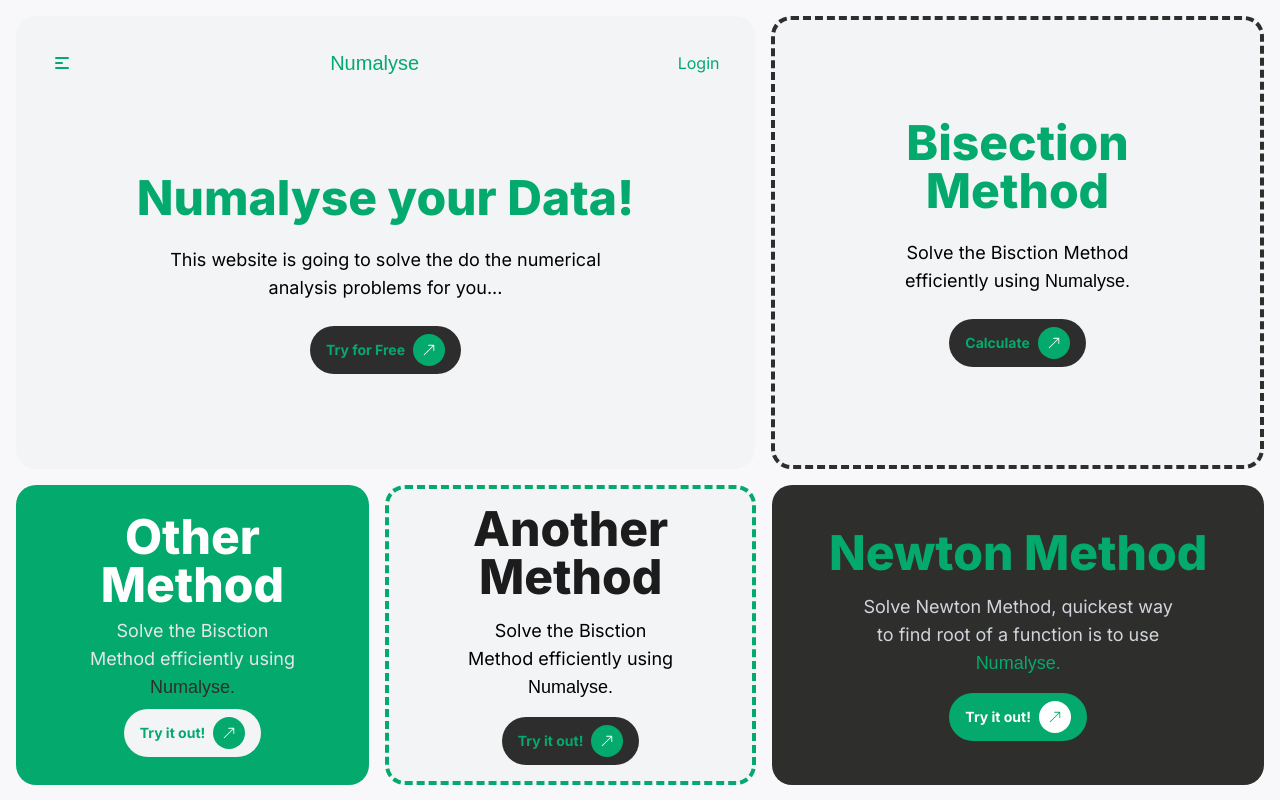
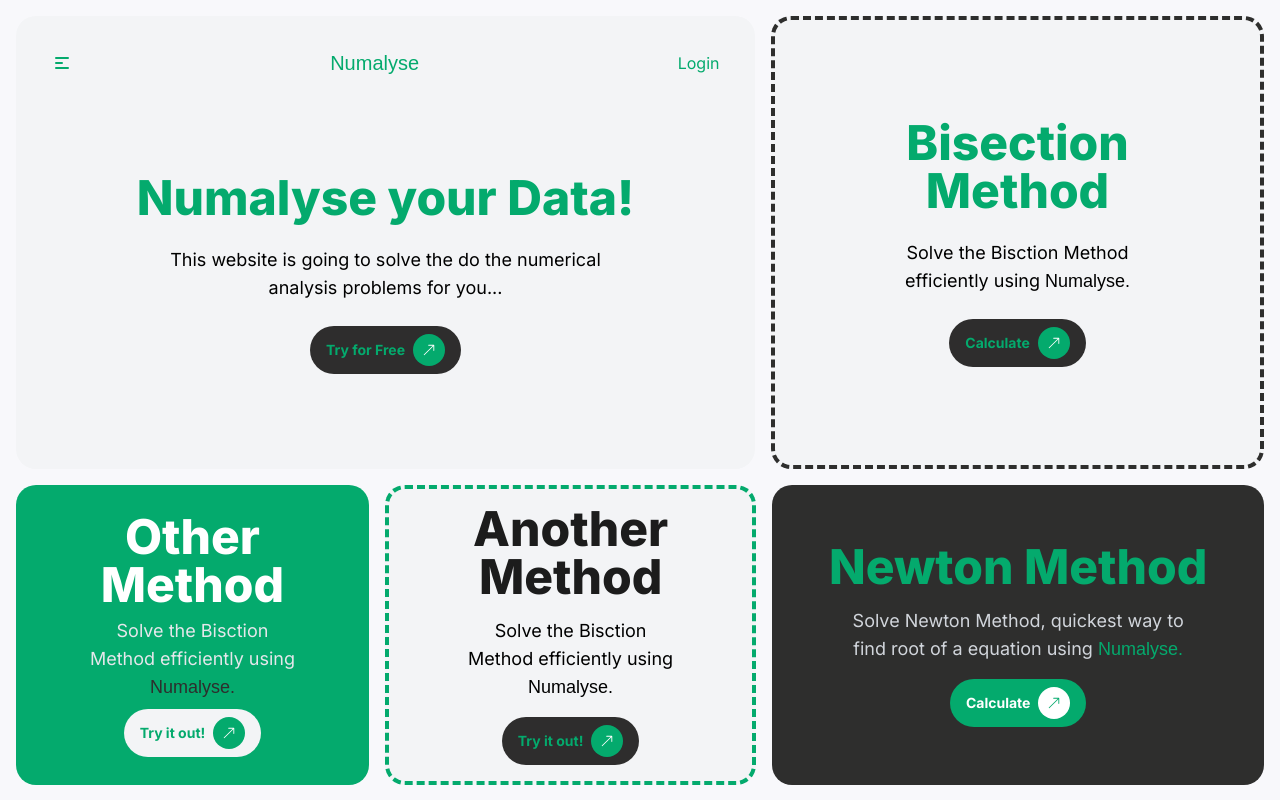
Before and after one commit to Hammadulhaq123/Numalyse, a Next.js app: page / in a window 1280 px wide. Built offline with nearby package versions, Linux system fonts and the light colour scheme; a web font is replaced by a local one.

Commit message:
Updated styling

```diff
--- a/components/Newton.js
+++ b/components/Newton.js
@@ -7,15 +7,15 @@ const supreme = Cedarville_Cursive({
 })
 const Newton = () => {
     return (
-        <div className="w-full h-[25rem]] bg-[#2e2e2d] lg:w-[40.5%] lg:h-full rounded-[20px] flex flex-col justify-center gap-4 items-center">
-            <h1 className={` w-[90%] text-[#04aa6d] text-center text-5xl font-extrabold `}>
+        <div className="w-full h-[19rem] bg-[#2e2e2d] lg:w-[40.5%] lg:h-full rounded-[20px] flex flex-col justify-center gap-4 items-center">
+            <h1 className={` w-[95%] text-[#04aa6d] text-center text-5xl font-extrabold `}>
                 Newton Method
             </h1>
-            <p className="w-8/12 text-center text-gray-300 text-lg font-normal">
-                Solve Newton Method, quickest way to find root of a function is to use <span className={`${supreme.className} text-[#04aa6d]`}>Numalyse.</span>
+            <p className="w-9/12 text-center text-gray-300 text-lg font-normal">
+                Solve Newton Method, quickest way to find root of a equation using <span className={`${supreme.className} text-[#04aa6d]`}>Numalyse.</span>
             </p>
-            <Link href="/solve/bisection-method" className="w-auto bg-[#04aa6d] text-[#fff] text-sm font-bold rounded-full h-12 py-2 px-4 flex items-center gap-2 justify-between">
-                Try it out!
+            <Link href="/solve/newton-method" className="w-auto bg-[#04aa6d] text-[#fff] text-sm font-bold rounded-full h-12 py-2 px-4 flex items-center gap-2 justify-between">
+                Calculate
                 <span className='w-8 h-8 bg-[#fff] rounded-full flex justify-center items-center'>
                     <BsArrowUpRight className='text-[#04aa6d]' />
                 </span>
```
